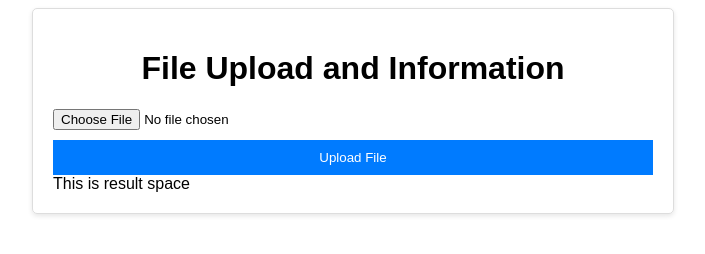
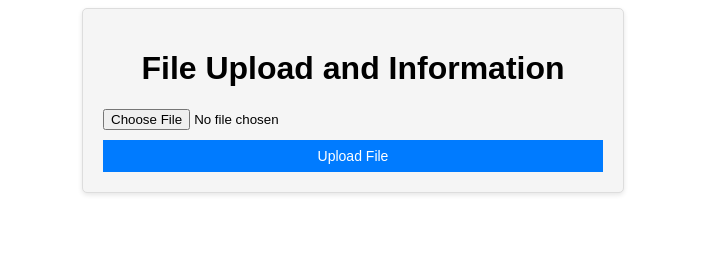
Before and after one commit to Thanuja2510/FileInfo-RapidFort-, a website: page public/index.html in a window 1280 px wide. Shown: the whole page, without its empty margins (287-992 px from the left). Drawn offline with Linux system fonts and the light colour scheme.

Commit message:
adding css

```diff
--- a/package.json
+++ b/package.json
@@ -17,6 +17,7 @@
   },
   "homepage": "https://github.com/Thanuja2510/FileInfo-RapidFort-#readme",
   "dependencies": {
+    "bootstrap": "^5.3.1",
     "cors": "^2.8.5",
     "express": "^4.18.2",
     "multer": "^1.4.5-lts.1"
--- a/public/index.html
+++ b/public/index.html
@@ -13,7 +13,7 @@
       <input type="file" name="file" id="fileInput">
       <button type="submit" id="uploadButton">Upload File</button>
     </form>
-    <div id="fileInfo">This is result space</div>
+    <div id="fileInfo"></div>
   </div>
   <script src="script.js"></script>
 </body>
--- a/public/script.js
+++ b/public/script.js
@@ -5,7 +5,6 @@ document.addEventListener("DOMContentLoaded", () => {
    console.log("before event")
     uploadForm.addEventListener("submit", async (event) => {
       event.preventDefault();
-      console.log("after prevent default");
 
       const formData = new FormData(uploadForm);
       try {
@@ -14,14 +13,12 @@ document.addEventListener("DOMContentLoaded", () => {
           body: formData,
         });
         console.log("Response:", response);
-        console.log("after posting");
-
         const data = await response.json();
         if (data.success){
             console.log("file received");
-            console.log("data")
             console.log(data)
           fileInfoDiv.innerHTML = `
+            <p>Information of the file uploaded.</p>
             <p>File Name: ${data.fileInfo.originalname}</p>
             <p>File Size: ${data.fileInfo.size}</p>
             <p>File Type: ${data.fileInfo.mimetype}</p>
--- a/public/style.css
+++ b/public/style.css
@@ -1,18 +1,21 @@
 body {
     font-family: Arial, sans-serif;
+
   }
 
   .container {
-    max-width: 600px;
+    max-width: 500px;
     margin: auto;
     padding: 20px;
     border: 1px solid #ddd;
     border-radius: 5px;
     box-shadow: 0 2px 5px rgba(0, 0, 0, 0.1);
+    background-color: whitesmoke;
   }
 
   h1 {
     text-align: center;
+
   }
 
   form {
@@ -26,10 +29,13 @@ body {
   }
 
   button {
+    display: inline-block;
+     width : auto;
     background-color: #007bff;
     color: white;
     border: none;
-    padding: 10px 20px;
+    padding: 8px 16px;
+    font-size: 14px;
     cursor: pointer;
     transition: background-color 0.3s ease;
   }
```
Also changed, not shown: 1 other file.
